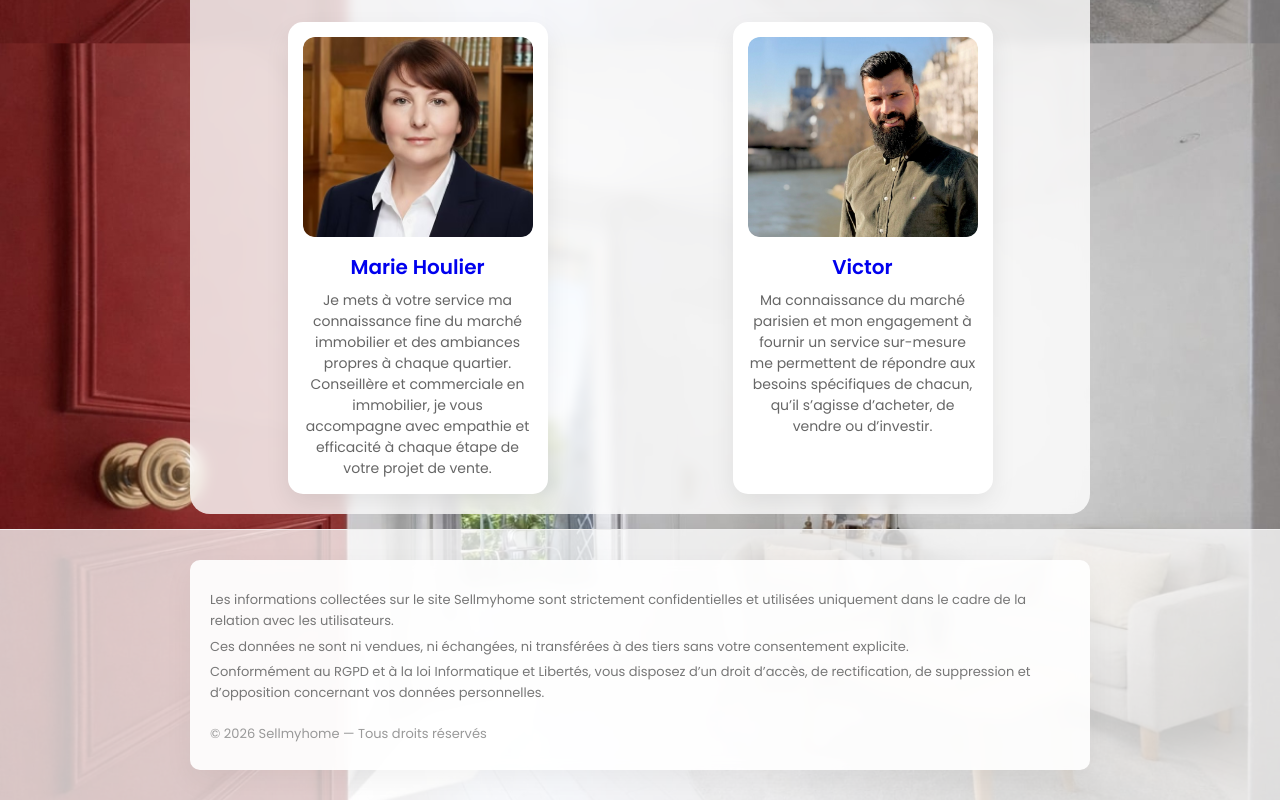
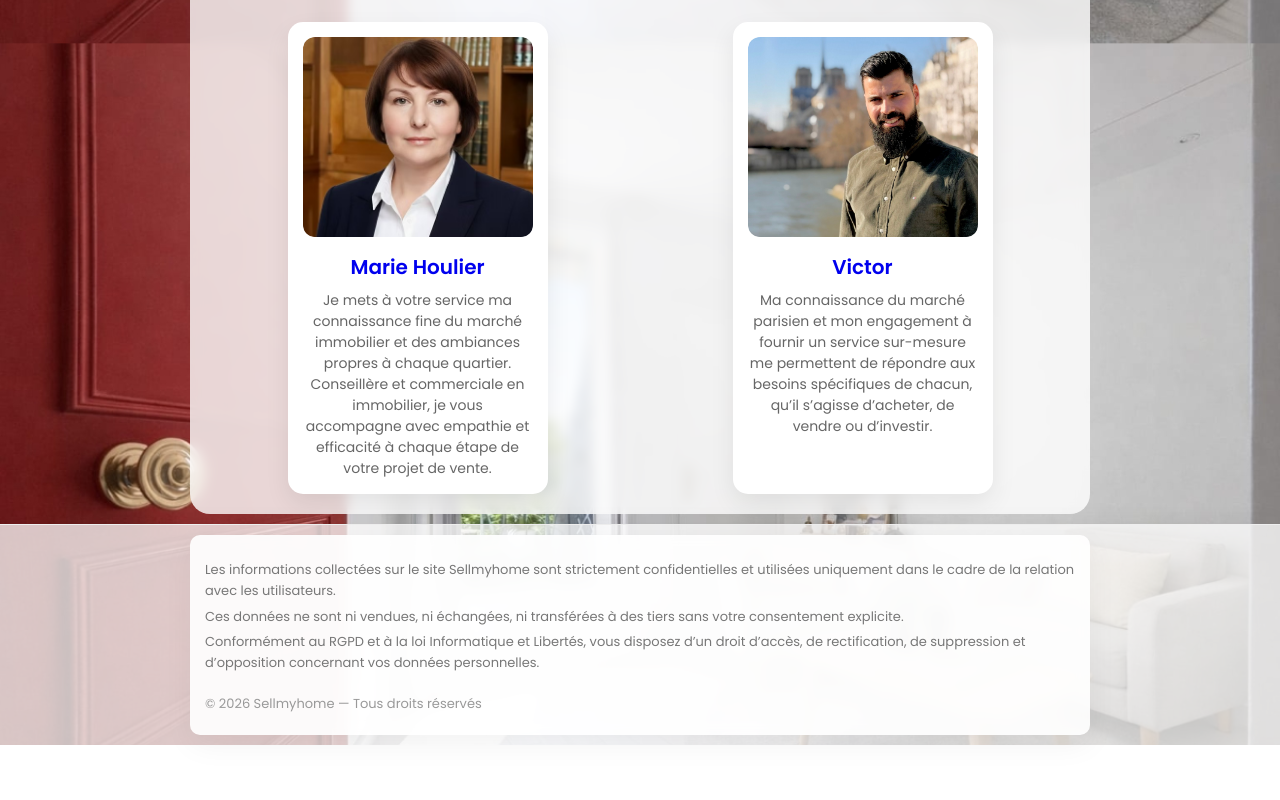
Before and after one commit to Juju-kpi/estimation_immo, a Next.js app: page / in a window 1280 px wide. Shown: the part 810-1610 px from the top of the page. After the commit the page ends 1555 px from the top, so only its background shows below. Built offline with nearby package versions, Linux system fonts and the light colour scheme.

Commit message:
Update globals.css

```diff
--- a/app/globals.css
+++ b/app/globals.css
@@ -499,8 +499,8 @@ body {
 
 .footer-legal {
   background: rgba(255, 255, 255, 0.75);
-  padding: 30px 20px;
-  margin-top: 15px;
+  padding: 10px 10px;
+  margin-top: 5px;
   border-top: 1px solid #eee;
   position: relative;
   z-index: 2;
@@ -511,9 +511,9 @@ body {
 
 .footer-container {
   max-width: 900px;
-  margin: 15;
+  margin: 5;
   background: rgba(255, 255, 255, 0.9);
-  padding: 20px;
+  padding: 15px;
   border-radius: 10px;
   box-shadow: 0 10px 30px rgba(0,0,0,0.05);
   backdrop-filter: blur(6px);
@@ -582,7 +582,7 @@ body {
   flex-wrap: wrap;
 }
 .presentation-agents .agent-card h3 {
- color: #0066cc;
+ color: #005bb5;
 }
 
 .agent-card.large {
```
